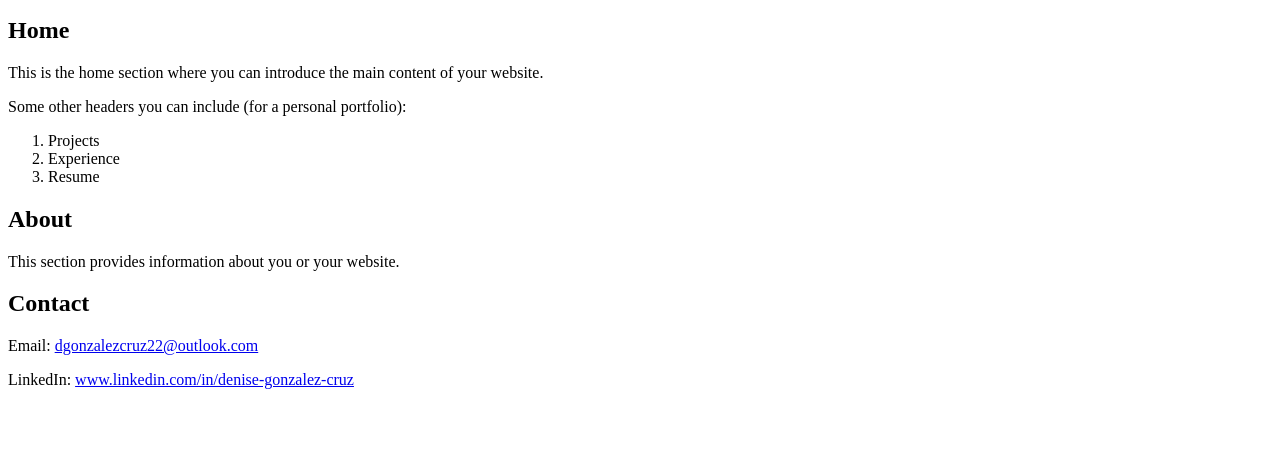
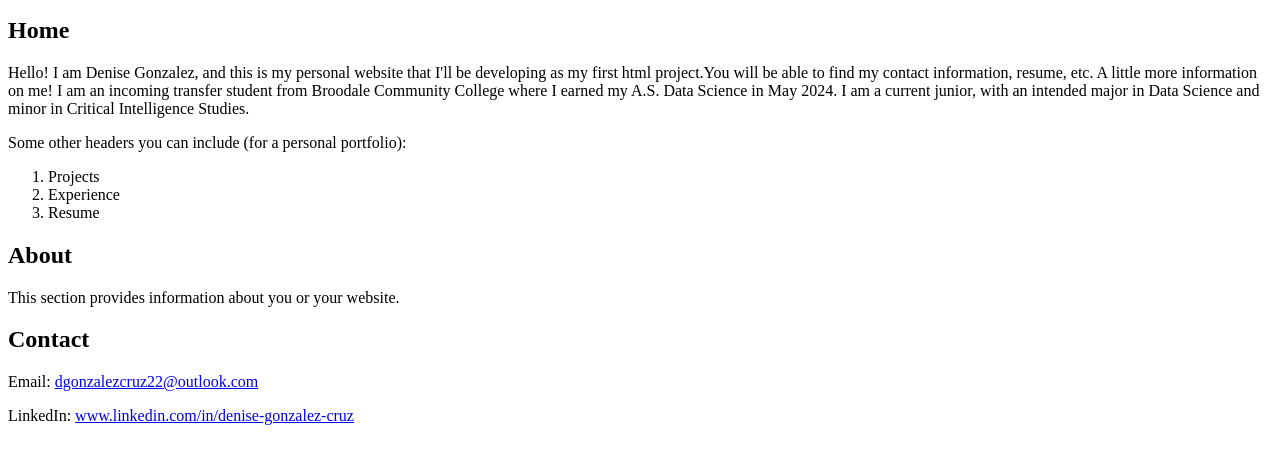
Before and after one commit to deniseg20/PersonalWebsite_DeniseGC, a plain HTML site: page index.html in a window 1280 px wide. Shown: the part 171-634 px from the top of the page. Drawn offline with Linux system fonts and the light colour scheme.

Commit message:
added index.html file

```diff
--- a/index.html
+++ b/index.html
@@ -20,7 +20,10 @@
 
 
    <h2>Home</h2>
-   <p>This is the home section where you can introduce the main content of your website.</p>
+   <p>Hello! I am Denise Gonzalez, and this is my personal website that I'll be developing as my first html project.You will be able to find my contact information, resume, etc.
+
+    A little more information on me! I am an incoming transfer student from Broodale Community College where I earned my A.S. Data Science in May 2024. I am a current junior, with an intended major in Data Science and minor in Critical Intelligence Studies.
+   </p>
 
 
    <p>Some other headers you can include (for a personal portfolio):</p>
```
